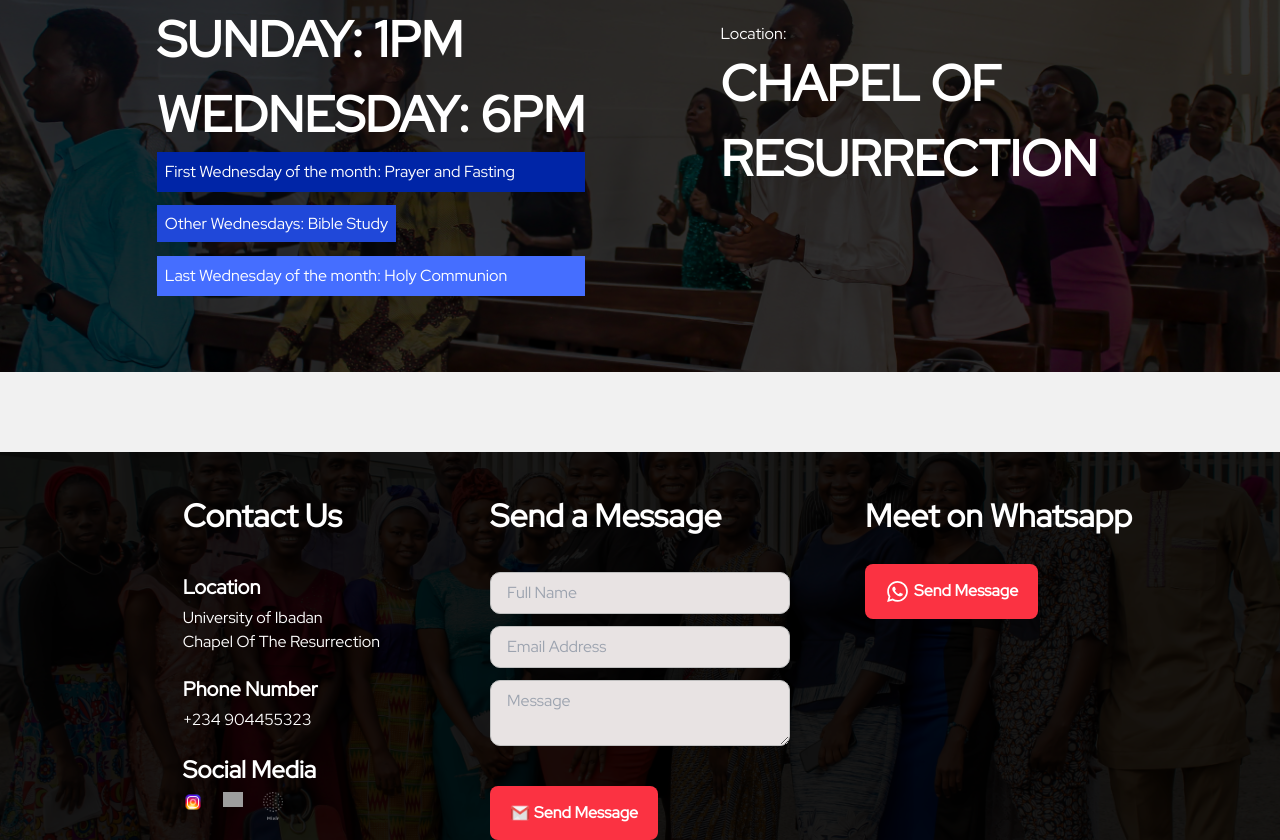
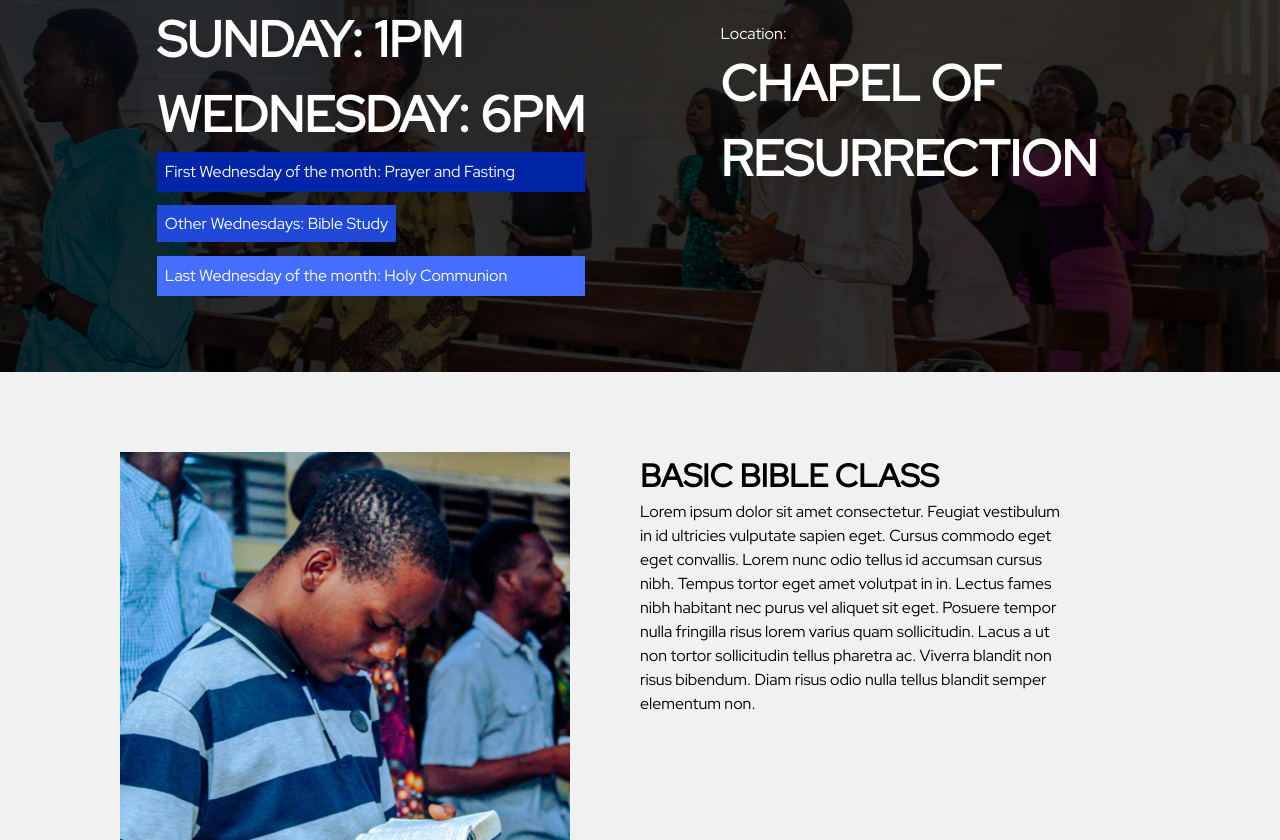
Before and after one commit to mosihcroctiv/ivcu, a React (Create React App) app: page / in a window 1280 px wide. Shown: the part 1960-2800 px from the top of the page. Built offline with nearby package versions, Linux system fonts and the light colour scheme; grey boxes are pictures that could not be loaded.

Commit message:
transfer

```diff
--- a/src/views/website/index.js
+++ b/src/views/website/index.js
@@ -4,6 +4,8 @@ import hero_img2 from '../../assets/images/home-bg1.png'
 import hero_img3 from '../../assets/images/home-bg2.png'
 import hero_img4 from '../../assets/images/home-bg3.png'
 import events from '../../assets/images/events.png'
+import bbc from '../../assets/images/bbc.png'
+import af from '../../assets/images/af.png'
 import cpa1 from '../../assets/images/cpa1.png'
 import Logo from  '../../assets/images/logo.png'
 import {GiClothJar} from 'react-icons/gi'
@@ -29,7 +31,7 @@ const Index = () => {
         <div className="hero">
             <div className="w-full h-[595px] overflow-hidden border" style={{backgroundImage:`url(${hero_img})`, backgroundSize:'cover', backgroundRepeat:'no-repeat'}}>
             </div>
-            <div className="absolute top-0 text-center text-white w-full h-[595px] z-[1] bg-[#04131B] bg-opacity-90">
+            <div className="absolute top-0 text-center text-white w-full h-[678px] z-[0] bg-[#04131B] bg-opacity-90">
                 <div className="m-auto mt-[100px]">
                     <p className="text-[230px] text-primary font-bold">IVCU</p>
                     <p className="font-bold text-[48px]">Ibadan Varsity Christian Union</p>
@@ -129,7 +131,7 @@ const Index = () => {
         </div>
         <div className="h-[450px]" style={{backgroundImage:`url(${cpa1})`, backgroundRepeat:'no-repeat', backgroundSize:'cover'}}>
             <div className="bg-black h-full bg-opacity-80 text-white">
-                <div className="grid sm:grid-cols-2 text-center sm:text-left px-[5px] md:px-[50px] lg:px-[102px]">
+                <div className="grid sm:grid-cols-2 text-center sm:text-left px-[5px] md:px-[50px] lg:px-[102px] pb-10">
                     <div className="m-auto pt-[60px] sm:pt-20">
                         <p className="text-[24px] sm:text-[32px] md:text-[40px] lg:text-[50px] font-semibold">SUNDAY: 1PM</p>
                         <p className="text-[24px] sm:text-[32px] md:text-[40px] lg:text-[50px] font-semibold">WEDNESDAY: 6PM</p>
@@ -151,6 +153,32 @@ const Index = () => {
                 </div>
             </div>
         </div>
+        <div className="px-[5px] md:px-[20px] lg:px-[50px] py-10 sm:py-20">
+            <div className="grid grid-cols-2">
+                <div className="flex justify-center mb-10">
+                    <div className="w-[450px]">
+                        <img className="w-full" src={bbc} alt="" />
+                    </div>
+                </div>
+                <div className="flex justify-start">
+                    <div className="w-[430px]">
+                        <p className="text-[32px] font-semibold">BASIC BIBLE CLASS</p>
+                        <p>Lorem ipsum dolor sit amet consectetur. Feugiat vestibulum in id ultricies vulputate sapien eget. Cursus commodo eget eget convallis. Lorem nunc odio tellus id accumsan cursus nibh. Tempus tortor eget amet volutpat in in. Lectus fames nibh habitant nec purus vel aliquet sit eget. Posuere tempor nulla fringilla risus lorem varius quam sollicitudin. Lacus a ut non tortor sollicitudin tellus pharetra ac. Viverra blandit non risus bibendum. Diam risus odio nulla tellus blandit semper elementum non.</p>
+                    </div>
+                </div>
+                <div className="flex justify-end">
+                    <div className="w-[430px] text-right">
+                        <p className="text-[32px] font-semibold">ALUMINI FAMILY</p>
+                        <p>Lorem ipsum dolor sit amet consectetur. Feugiat vestibulum in id ultricies vulputate sapien eget. Cursus commodo eget eget convallis. Lorem nunc odio tellus id accumsan cursus nibh. Tempus tortor eget amet volutpat in in. Lectus fames nibh habitant nec purus vel aliquet sit eget. Posuere tempor nulla fringilla risus lorem varius quam sollicitudin. Lacus a ut non tortor sollicitudin tellus pharetra ac. Viverra blandit non risus bibendum. Diam risus odio nulla tellus blandit semper elementum non.</p>
+                    </div>
+                </div>
+                <div className="flex justify-center">
+                    <div className="w-[450px] mt-[-100px]">
+                        <img className="w-full" src={af} alt="" />
+                    </div>
+                </div>
+            </div>
+        </div>
         <div>
             <Contact/>
         </div>
```
Also changed, not shown: src/assets/images/af.png (added), src/assets/images/bbc.png (added).
